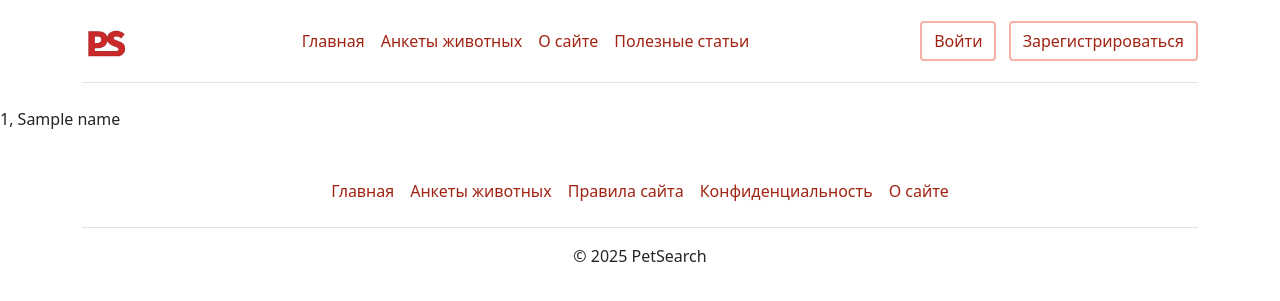
After one commit to waire-p/PetS, a Flask app: template templates/pet_card.html in a window 1280 px wide. The commit adds this page. Shown: the top 301 px of the page. Run offline with Flask 3, Linux system fonts and the light colour scheme; the template is opened without the code that fills it: most values are stand-ins (such as "Sample title", 1, 10 or a date in 2020); parts of the project's set-up code (start-up, migrations or seed data) failed here and were passed over.

Commit message:
Небольшое исправление ссылок разделов, текста в базовом шаблоне. Добавление таблицы объявлений и отдельного шаблона для объявление(не закончено)

```diff
--- a/data/animal_cards.py
+++ b/data/animal_cards.py
@@ -3,6 +3,9 @@ from .db_session import SqlAlchemyBase
 import datetime
 
 class PetCard(SqlAlchemyBase):
+    __tablename__ = 'cards'
+
+
     id = sqlalchemy.Column(sqlalchemy.Integer, primary_key=True, autoincrement=True, nullable=False, unique=True)
     user_id = sqlalchemy.Column(sqlalchemy.Integer, sqlalchemy.ForeignKey(""), nullable=False, unique=True)
     name = sqlalchemy.Column(sqlalchemy.String)
--- a/main.py
+++ b/main.py
@@ -1,13 +1,13 @@
 from flask import Flask
 from flask import render_template
 from data import db_session
+from data.animal_cards import PetCard
 
 app = Flask(__name__)
 app.config['SECRET_KEY'] = '0yKJg9B62haFjq7K2gh1'
 
 
 @app.route('/')
-@app.route('/main_page')
 def main_page():
     return render_template('base.html')
 
@@ -17,6 +17,12 @@ def pet_catalog():
     return render_template('pet_catalog.html')
 
 
+@app.route('/pets/<card_id>')
+def pet_card(card_id):
+    card = db_sess.query(PetCard).filter(PetCard.id == card_id).first()
+    return render_template('pet_card.html', id=card.id)
+
+
 if __name__ == '__main__':
     app.run(port=8080, host='127.0.0.1')
     db_session.global_init("db/PetSearch.db")
--- a/templates/base.html
+++ b/templates/base.html
@@ -35,13 +35,13 @@
     <div class="container">
     <footer class="py-3 my-4">
         <ul class="nav justify-content-center border-bottom pb-3 mb-3">
-            <li class="nav-item"><a href="/main_page" class="nav-link px-2 text-body-secondary">Главная</a></li>
+            <li class="nav-item"><a href="/" class="nav-link px-2 text-body-secondary">Главная</a></li>
             <li class="nav-item"><a href="/pets" class="nav-link px-2 text-body-secondary">Анкеты животных</a></li>
             <li class="nav-item"><a href="#" class="nav-link px-2 text-body-secondary">Правила сайта</a></li>
             <li class="nav-item"><a href="#" class="nav-link px-2 text-body-secondary">Конфиденциальность</a></li>
             <li class="nav-item"><a href="#" class="nav-link px-2 text-body-secondary">О сайте</a></li>
         </ul>
-        <p class="text-center text-body-secondary">© 2025 PetS</p>
+        <p class="text-center text-body-secondary">© 2025 PetSearch</p>
     </footer>
 </div>
 </body>
--- /dev/null
+++ b/templates/pet_card.html
@@ -0,0 +1,6 @@
+{% extends "base.html" %}
+
+{% block content %}
+<p>{{ id }}, {{ name }}</p>
+
+{% endblock %}
```
